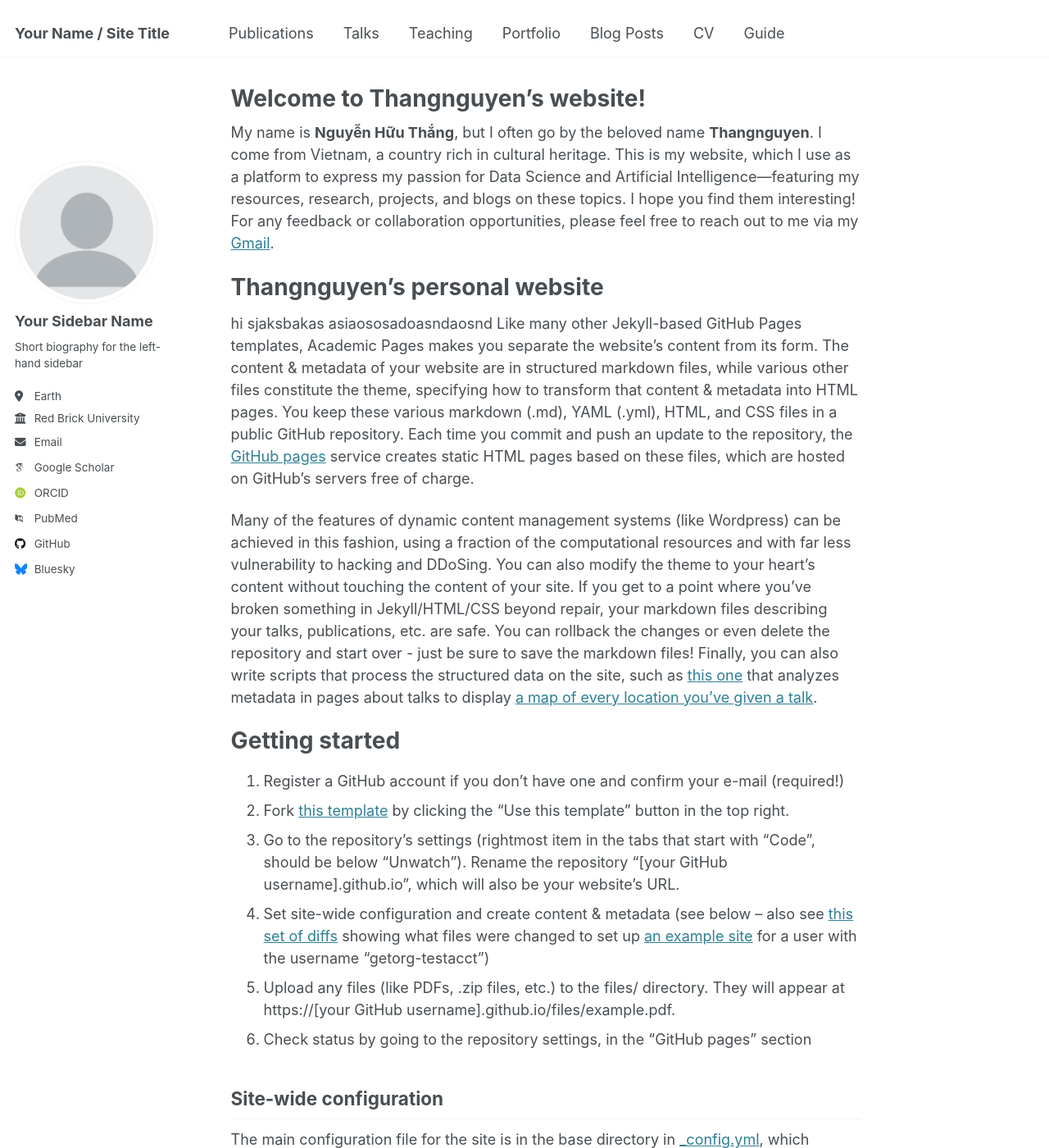
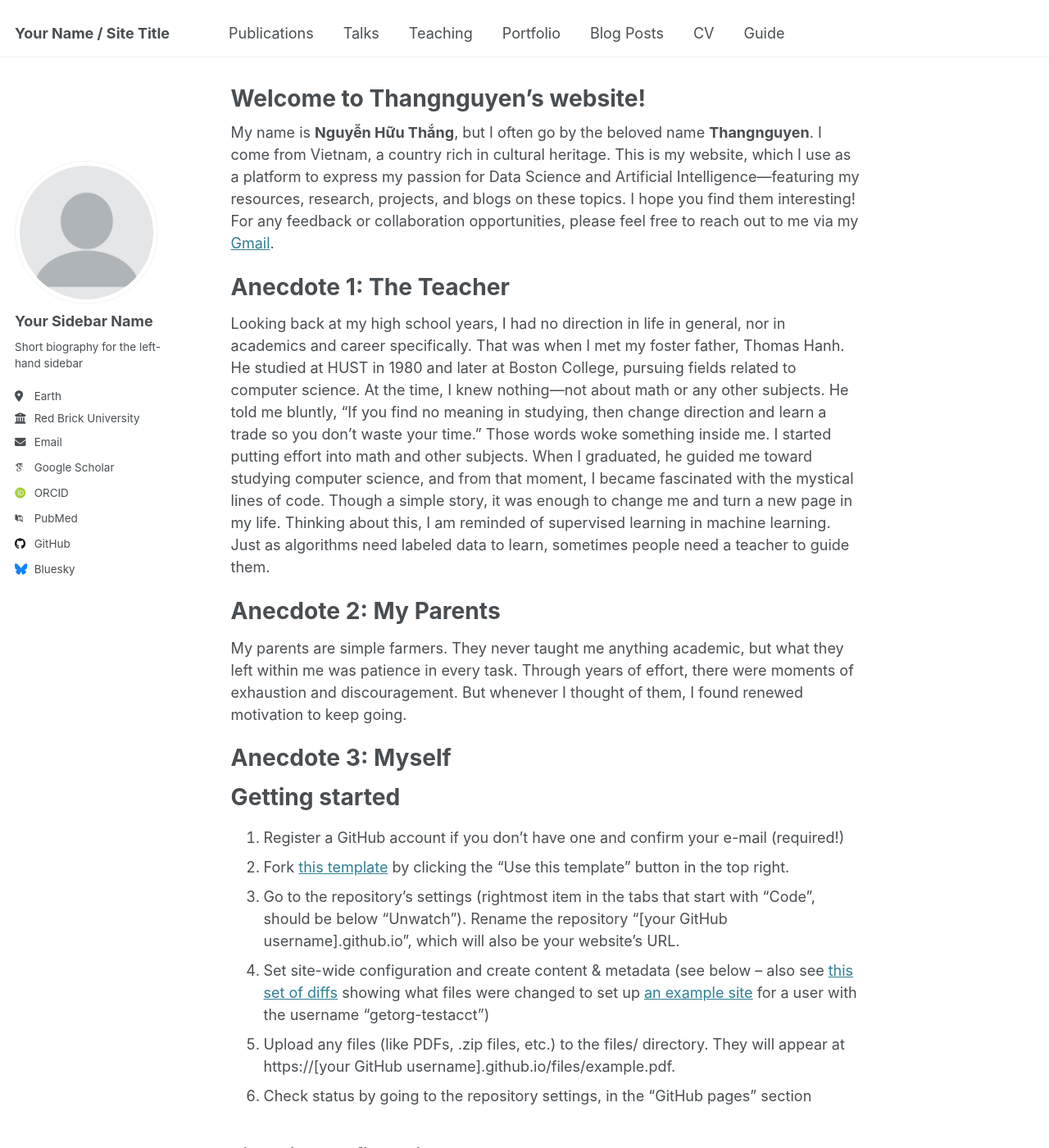
Before and after one commit to 6jffc/thangnguyen.github.io, a Jekyll site: the page built from _pages/about.md, in a window 1280 px wide and 1400 px high. Shown: the whole window at 82% size. Built offline with Jekyll 4.4.1, drawn with Linux system fonts in a browser that asks for light colours; some web fonts are replaced.

Commit message:
Update about.md

```diff
--- a/_pages/about.md
+++ b/_pages/about.md
@@ -10,11 +10,16 @@ redirect_from:
 My name is **Nguyễn Hữu Thắng**, but I often go by the beloved name **Thangnguyen**. I come from Vietnam, a country rich in cultural heritage. This is my website, which I use as a platform to express my passion for Data Science and Artificial Intelligence—featuring my resources, research, projects, and blogs on these topics. I hope you find them interesting! For any feedback or collaboration opportunities, please feel free to reach out to me via my [Gmail](nguyenhuut102@gmail.com).
 
 
-Thangnguyen's personal website
+Anecdote 1: The Teacher
 ======
-hi sjaksbakas asiaososadoasndaosnd Like many other Jekyll-based GitHub Pages templates, Academic Pages makes you separate the website's content from its form. The content & metadata of your website are in structured markdown files, while various other files constitute the theme, specifying how to transform that content & metadata into HTML pages. You keep these various markdown (.md), YAML (.yml), HTML, and CSS files in a public GitHub repository. Each time you commit and push an update to the repository, the [GitHub pages](https://pages.github.com/) service creates static HTML pages based on these files, which are hosted on GitHub's servers free of charge.
+Looking back at my high school years, I had no direction in life in general, nor in academics and career specifically. That was when I met my foster father, Thomas Hanh. He studied at HUST in 1980 and later at Boston College, pursuing fields related to computer science. At the time, I knew nothing—not about math or any other subjects. He told me bluntly, "If you find no meaning in studying, then change direction and learn a trade so you don’t waste your time." Those words woke something inside me. I started putting effort into math and other subjects. When I graduated, he guided me toward studying computer science, and from that moment, I became fascinated with the mystical lines of code. Though a simple story, it was enough to change me and turn a new page in my life. Thinking about this, I am reminded of supervised learning in machine learning. Just as algorithms need labeled data to learn, sometimes people need a teacher to guide them.
 
-Many of the features of dynamic content management systems (like Wordpress) can be achieved in this fashion, using a fraction of the computational resources and with far less vulnerability to hacking and DDoSing. You can also modify the theme to your heart's content without touching the content of your site. If you get to a point where you've broken something in Jekyll/HTML/CSS beyond repair, your markdown files describing your talks, publications, etc. are safe. You can rollback the changes or even delete the repository and start over - just be sure to save the markdown files! Finally, you can also write scripts that process the structured data on the site, such as [this one](https://github.com/academicpages/academicpages.github.io/blob/master/talkmap.ipynb) that analyzes metadata in pages about talks to display [a map of every location you've given a talk](https://academicpages.github.io/talkmap.html).
+Anecdote 2: My Parents
+======
+My parents are simple farmers. They never taught me anything academic, but what they left within me was patience in every task. Through years of effort, there were moments of exhaustion and discouragement. But whenever I thought of them, I found renewed motivation to keep going.
+
+Anecdote 3: Myself
+======
 
 Getting started
 ======
```
